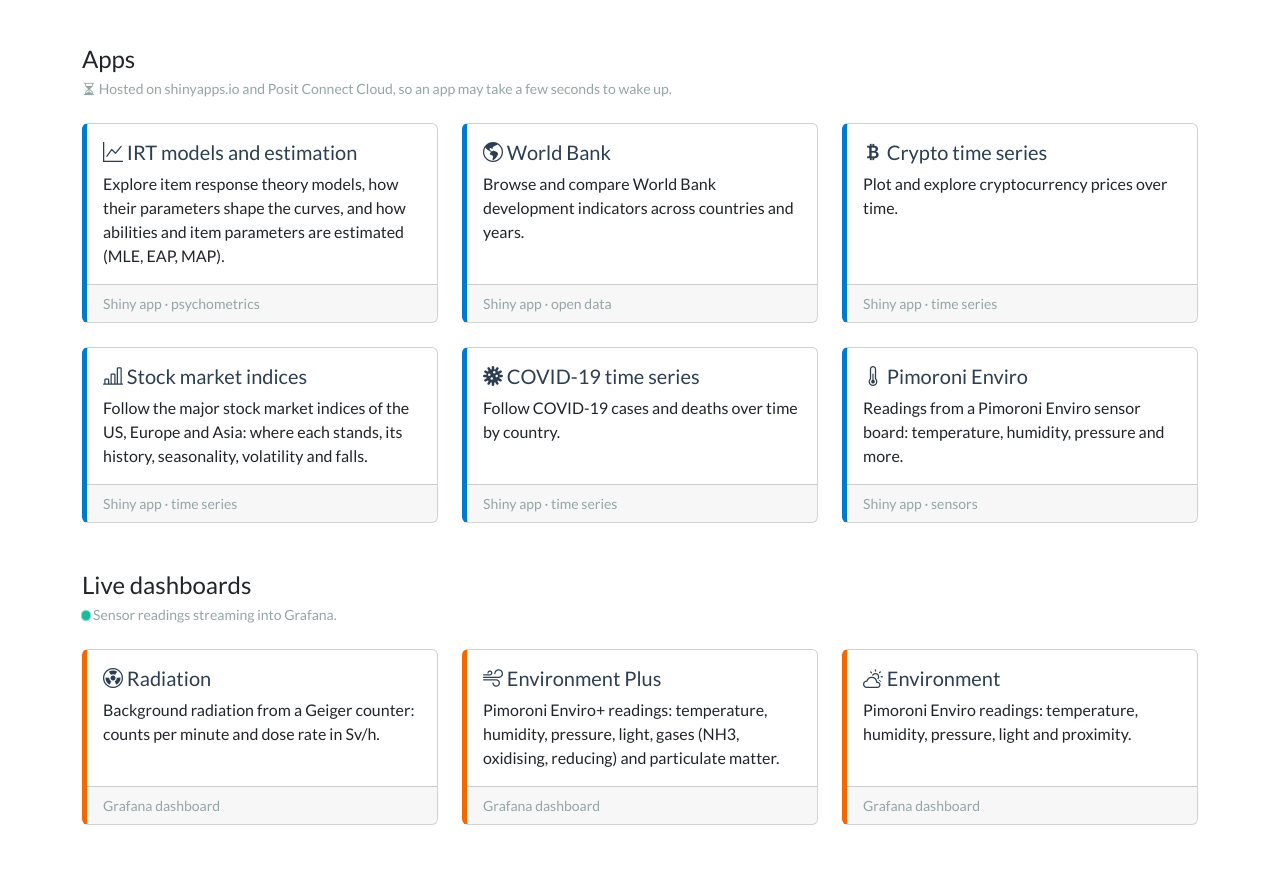
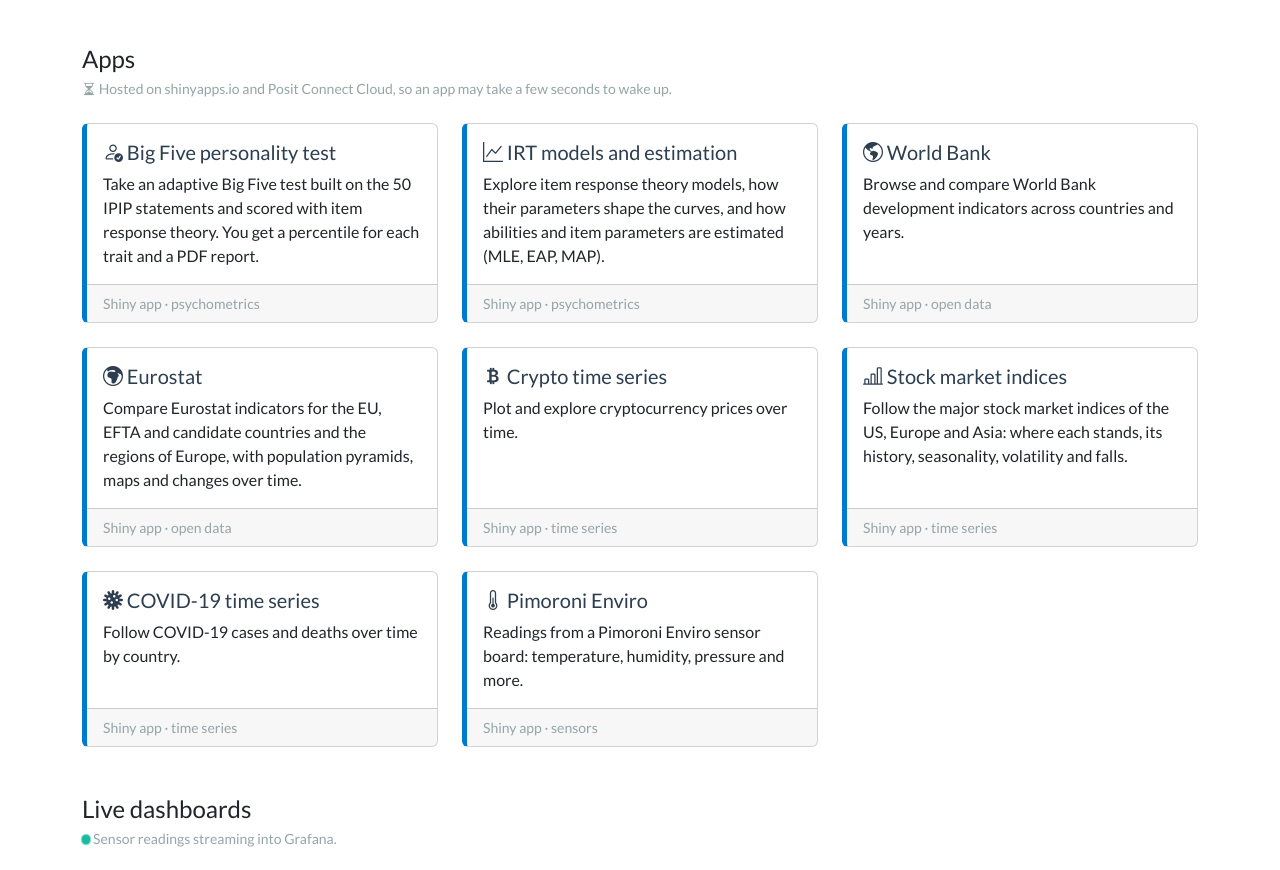
Before and after one commit to sedzinfo/sedzinfo.github.io, a plain HTML site: page index.html in a window 1280 px wide. Shown: the part 949-1819 px from the top of the page. Drawn offline with nearby package versions, Linux system fonts and the light colour scheme; no server answers.

Commit message:
Update index.html

```diff
--- a/index.html
+++ b/index.html
@@ -3,8 +3,16 @@
 <head>
   <meta charset="utf-8">
   <meta name="viewport" content="width=device-width, initial-scale=1">
-  <title>sedzinfo</title>
-  <meta name="description" content="R packages, applications and tutorials by sedzinfo.">
+  <title>sedzinfo · R packages, Shiny apps and statistics tutorials</title>
+  <meta name="description" content="Free R packages, Shiny apps and tutorials on statistics and psychometrics: IRT, adaptive testing, a Big Five personality test, and World Bank and Eurostat data explorers.">
+  <link rel="canonical" href="https://sedzinfo.github.io/">
+  <meta property="og:type" content="website">
+  <meta property="og:site_name" content="sedzinfo">
+  <meta property="og:url" content="https://sedzinfo.github.io/">
+  <meta property="og:title" content="sedzinfo · R packages, Shiny apps and statistics tutorials">
+  <meta property="og:description" content="Free R packages, Shiny apps and tutorials on statistics and psychometrics: IRT, adaptive testing, a Big Five personality test, and World Bank and Eurostat data explorers.">
+  <meta property="og:image" content="https://sedzinfo.github.io/apple-touch-icon.png">
+  <meta name="twitter:card" content="summary">
   <link rel="icon" href="/favicon.ico" sizes="32x32">
   <link rel="icon" href="/favicon.svg" type="image/svg+xml">
   <link rel="apple-touch-icon" href="/apple-touch-icon.png">
@@ -94,6 +102,15 @@
     <p class="text-muted small mb-4"><i class="bi bi-hourglass-split"></i> Hosted on shinyapps.io and Posit Connect Cloud, so an app may take a few seconds to wake up.</p>
     <div class="row row-cols-1 row-cols-md-2 row-cols-lg-3 g-4">
       <div class="col">
+        <a class="card h-100 site-card" href="https://sedzinfo-golemcat.share.connect.posit.cloud/" target="_blank" rel="noopener">
+          <div class="card-body">
+            <h3 class="card-title h5"><i class="bi bi-person-check"></i> Big Five personality test</h3>
+            <p class="card-text">Take an adaptive Big Five test built on the 50 IPIP statements and scored with item response theory. You get a percentile for each trait and a PDF report.</p>
+          </div>
+          <div class="card-footer text-muted small">Shiny app · psychometrics</div>
+        </a>
+      </div>
+      <div class="col">
         <a class="card h-100 site-card" href="https://sedzinfo-golemirt.share.connect.posit.cloud/" target="_blank" rel="noopener">
           <div class="card-body">
             <h3 class="card-title h5"><i class="bi bi-graph-up"></i> IRT models and estimation</h3>
@@ -107,6 +124,15 @@
           <div class="card-body">
             <h3 class="card-title h5"><i class="bi bi-globe-americas"></i> World Bank</h3>
             <p class="card-text">Browse and compare World Bank development indicators across countries and years.</p>
+          </div>
+          <div class="card-footer text-muted small">Shiny app · open data</div>
+        </a>
+      </div>
+      <div class="col">
+        <a class="card h-100 site-card" href="https://sedzinfo.shinyapps.io/golemeurostat/" target="_blank" rel="noopener">
+          <div class="card-body">
+            <h3 class="card-title h5"><i class="bi bi-globe-europe-africa"></i> Eurostat</h3>
+            <p class="card-text">Compare Eurostat indicators for the EU, EFTA and candidate countries and the regions of Europe, with population pyramids, maps and changes over time.</p>
           </div>
           <div class="card-footer text-muted small">Shiny app · open data</div>
         </a>
```
